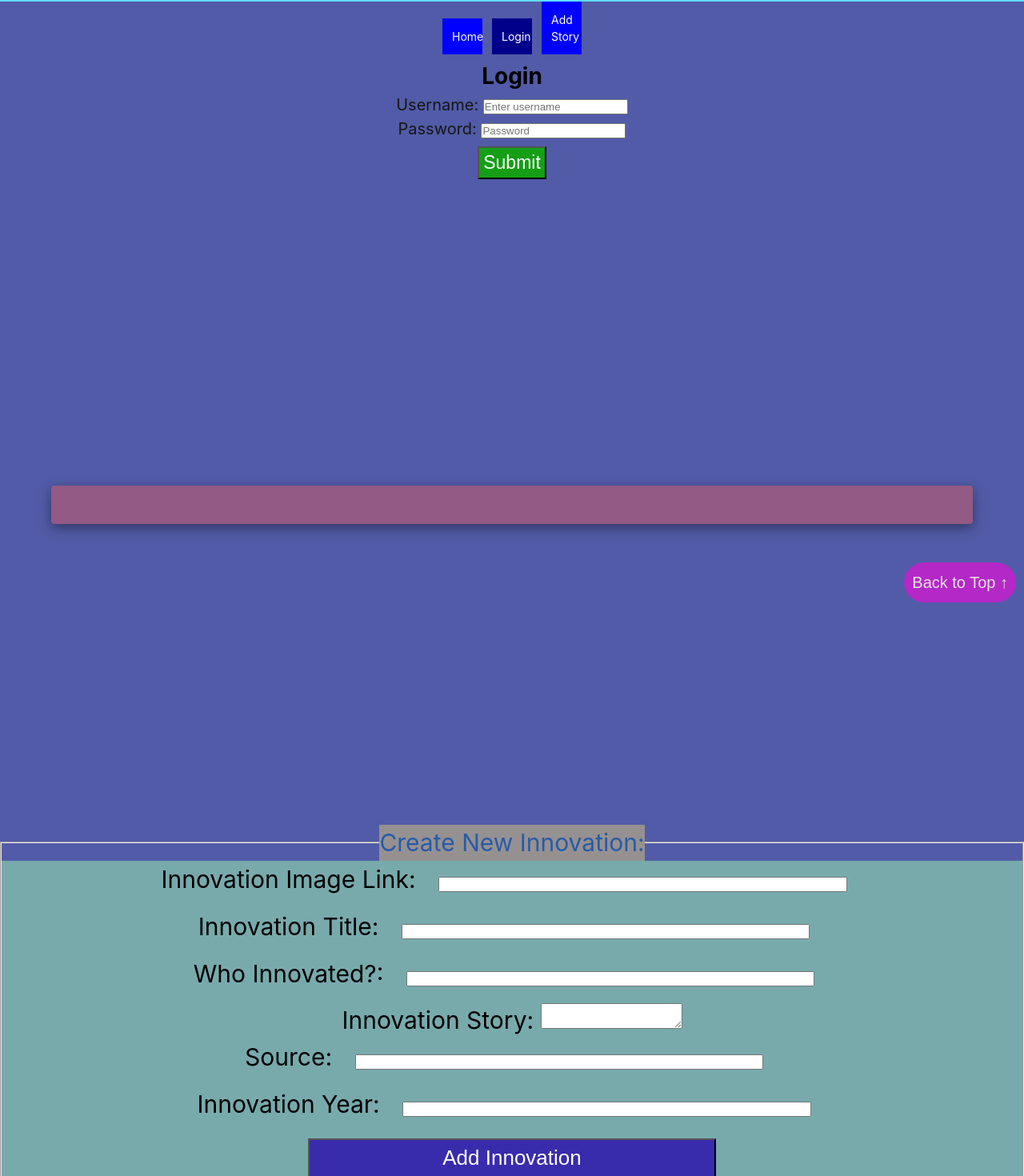
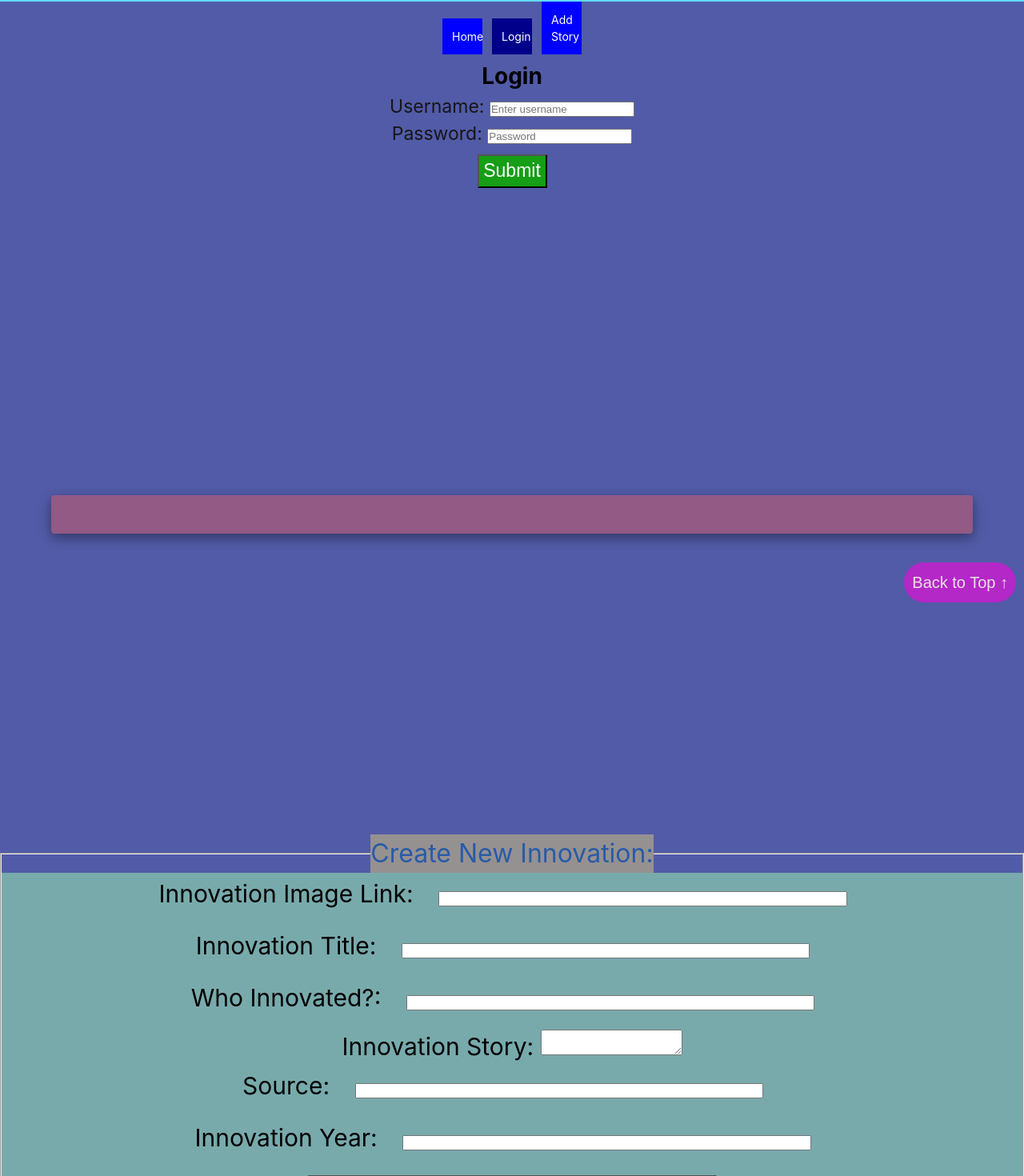
Before and after one commit to manotim/Tech-Blog-App, a React (Create React App) app: page /login in a window 1280 px wide. Shown: the part 147-1617 px from the top of the page at 80% size. Built offline with nearby package versions, Linux system fonts and the light colour scheme.

Commit message:
refactored absolute units px to relative units rem

```diff
--- a/src/Components/App.css
+++ b/src/Components/App.css
@@ -1,3 +1,7 @@
+:root {
+  font-size: 16px;
+}
+
 * {
   margin: 0;
   padding: 0;
@@ -42,7 +46,7 @@ p {
 }
 
 h2 i {
-  font-size: 14px;
+  font-size: 1rem;
   color: #67696b;
 }
 
@@ -54,7 +58,7 @@ main {
 }
 
 legend {
-  font-size: 30px;
+  font-size: 2rem;
   color: #285ba8;
   background-color: rgb(150, 145, 145);
 }
@@ -62,7 +66,7 @@ legend {
 .container {
   width: 90vw;
   margin: 5rem 0;
-  max-width: 1170px;
+  max-width: 73.125rem;
   background: rgb(146, 90, 132);
   border-radius: 0.25rem;
   padding: 1.5rem 2rem;
@@ -73,29 +77,29 @@ legend {
   background: white;
   border-radius: 0.25rem;
   margin: 5rem 0;
-  box-shadow: 0 5px 15px rgba(0, 0, 0, 0.2);
+  box-shadow: 0 0.25rem 1rem rgba(0, 0, 0, 0.2);
   transition: all 0.3s linear;
 }
 
 .login-btn {
   background-color: rgb(22, 158, 22);
   color: white;
-  margin: 7px;
-  padding: 5px;
-  font-size: 23px;
+  margin: 0.5rem;
+  padding: 0.3571rem;
+  font-size: 1.438rem;
 }
 
 .refresh-btn {
   background-color: rgb(187, 177, 41);
   color: white;
-  margin: 7px;
-  padding: 5px;
-  font-size: 23px;
+  margin: 0.5rem;
+  padding: 0.3571rem;
+  font-size: 1.438rem;
 }
 
 .login-form label {
   color: rgb(22, 22, 22);
-  font-size: 20px;
+  font-size: 1.438rem;
 }
 
 .edit-story {
@@ -103,9 +107,9 @@ legend {
   background-color: rgba(255, 255, 0, 0.753);
   color: rgba(0, 0, 0, 0.733);
   font-weight: 600;
-  font-size: 23px;
-  margin: 7px;
-  padding: 7px;
+  font-size: 1.438rem;
+  margin: 0.5rem;
+  padding: 0.5rem;
 }
 
 .add-form {
@@ -114,20 +118,20 @@ legend {
 
 .add-form input {
   width: 40%;
-  margin: 20px;
+  margin: 1.438rem;
 }
 
 .add-form label {
-  font-size: 30px;
+  font-size: 1.875rem;
 }
 
 .add-btn {
   background-color: #392cac;
-  font-size: 26px;
+  font-size: 1.625rem;
   width: 40%;
   color: white;
-  margin: 7px;
-  padding: 7px;
+  margin: 0.5rem;
+  padding: 0.5rem;
 }
 
 .title {
@@ -136,12 +140,12 @@ legend {
 }
 
 .innovation:hover {
-  box-shadow: 0 5px 15px rgba(0, 0, 0, 0.2);
+  box-shadow: 0 0.5rem 1rem rgba(0, 0, 0, 0.2);
 }
 
 .innovation img {
   width: 100%;
-  height: 40;
+  height: 40%;
   object-fit: cover;
   border-top-right-radius: o.25rem;
   border-top-left-radius: 0.25rem;
@@ -153,7 +157,7 @@ legend {
   align-items: center;
   margin-bottom: 1rem;
   background-color: #392cac5b;
-  font-size: 27px;
+  font-size: 1.625rem;
 }
 
 .innovation h4 {
@@ -176,7 +180,7 @@ legend {
   font-variation-settings: 'FILL' 0, 'wght' 400, 'GRAD' 0, 'opsz' 48;
   border: 1px solid white;
   border-radius: 37%;
-  font-size: 20px;
+  font-size: 1.25rem;
 }
 
 .search-container {
@@ -217,30 +221,30 @@ legend {
   border: 1px double black;
   color: white;
   width: 45%;
-  font-size: 20px;
-  margin: 5px;
-  margin-bottom: 10px;
-  padding: 5px;
+  font-size: 1.25rem;
+  margin: 0.5rem;
+  margin-bottom: 0.625rem;
+  padding: 0.5rem;
 }
 
 .refresh-btn {
   background-color: rgb(30, 32, 116);
   color: white;
-  font-size: 20px;
-  margin: 5px;
-  padding: 5px;
+  font-size: 1.25rem;
+  margin: 0.5rem;
+  padding: 0.5rem;
 }
 
 .btn {
   background-color: rgb(15, 231, 69);
   color: rgb(12, 11, 11);
-  font-size: 15px;
-  margin: 3px;
-  padding: 3px;
+  font-size: 0.938rem;
+  margin: 0.188rem;
+  padding: 0.188rem;
 }
 
 .search-label {
-  font-size: 24px;
+  font-size: 1.5rem;
 }
 
 @media (prefers-reduced-motion: no-preference) {
@@ -256,7 +260,7 @@ legend {
   flex-direction: column;
   align-items: center;
   justify-content: center;
-  font-size: calc(10px + 2vmin);
+  font-size: calc(0.625rem + 2vmin);
   color: white;
 }
 
@@ -276,7 +280,7 @@ em {
 
 .heading {
   color: blue;
-  font-size: 50px;
+  font-size: 3.125rem;
 }
 nav {
   display: flex;
@@ -284,7 +288,7 @@ nav {
 }
 
 .logo {
-  width: 150px;
+  width: 9.375rem;
 }
 
 header {
```
